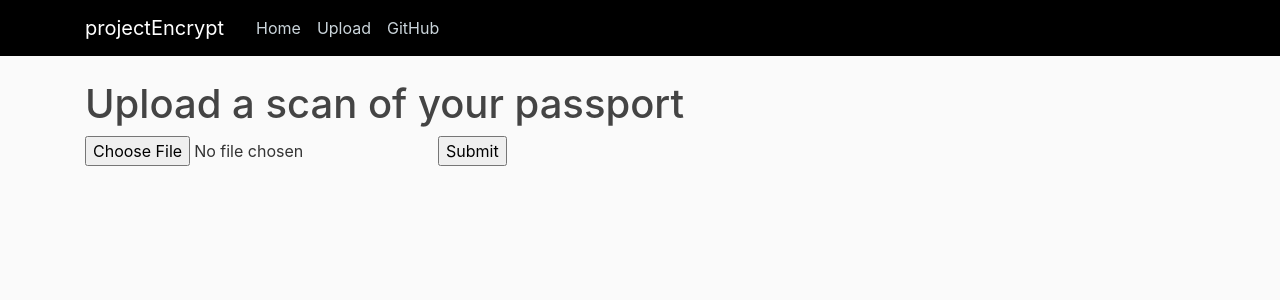
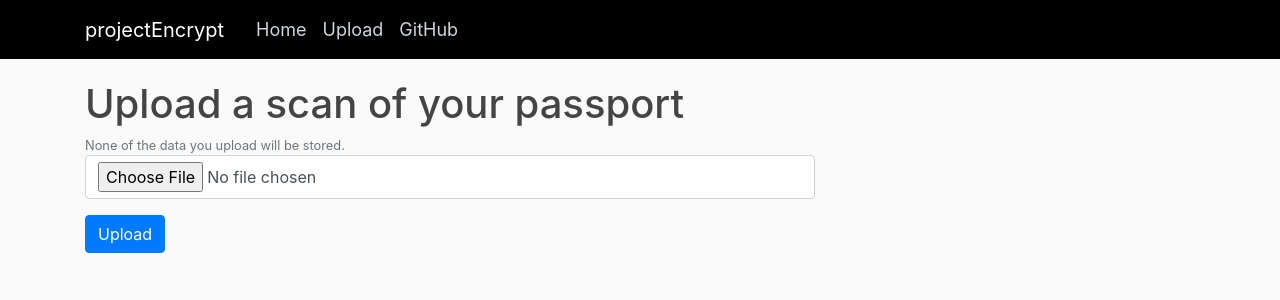
Before and after one commit to monkz11/projectEncrypt, a Flask app: page /upload in a window 1280 px wide. Shown: the top 300 px of the page. Run offline with Flask 3, Linux system fonts and the light colour scheme; some libraries are stand-ins or nearby versions.

Commit message:
Modified routes.py and HTML files - No longer saving user files, instead just reading directly from upload - Error handling for file upload added (eg. checks if file empty, no MRZ detected, etc) - Displays detected MRZ text and allows user to edit in case it made mistakes
Next step is to setup database and create map from MRZ to unique identifier

```diff
--- a/encrypt/routes.py
+++ b/encrypt/routes.py
@@ -3,7 +3,11 @@ from werkzeug.utils import secure_filename
 import cv2
 import os
 from encrypt import app
-from encrypt.passport_scan import drawMRZRectangle
+from encrypt.passport_scan import drawMRZRectangle, getMRZCoords, getMRZText
+import numpy as np
+import io
+from PIL import Image
+import base64
 
 # Each page on our website is accessed through a route in the form "website/route"
 # For example youtube.com/home youtube.com/trending etc...
@@ -18,18 +22,44 @@ def home():
 
 @app.route('/upload', methods=['GET', 'POST'])
 def upload_passport():
-    # Checks if we tried to upload something
     if request.method == 'POST':
-        # passport_img is defined in the html file... check there for more
-        file = request.files['passport_img']
-        # function that cleans up filename. eg. "my file name" becomes "my_file_name"
-        filename = secure_filename(file.filename)
-        upload_path = os.path.join('encrypt/static/uploads', filename)
-        scan_path = os.path.join('encrypt/static/scans', filename)
-        file.save(upload_path)
-        scan = drawMRZRectangle(cv2.imread(upload_path))
-        cv2.imwrite(scan_path, scan)
-        # Displays uploaded image on the page
-        return render_template('upload.html', title = "Upload", complete_scan=os.path.join('static/scans', filename))
-    # If nothing uploaded, render html without image
+        # Runs following branch if image is uploaded
+        if request.form.get('submit-button') == "img":
+            # passport_img is defined in the html file... check there for more
+            file = request.files.get('passport_img')
+            # If they submit with no file, just render normal page
+            if (not file):
+                return render_template('upload.html')
+            # Allows us to read image without saving it anywhere
+            file_content = file.read()
+            # Convert to numpy array, read to cv2, and find mrz
+            img = np.asarray(bytearray(file_content), dtype="uint8")
+            img = cv2.imdecode(img, cv2.IMREAD_COLOR)
+            # Get coords for mrz. If it fails, return type is None
+            try:
+                x,y,w,h = getMRZCoords(img)
+            except:
+                success_status = -1
+                return render_template('upload.html', title = "Upload", success_status = success_status)
+            success_status = 0
+            # If no failure, display the image
+            scan = cv2.rectangle(img, (x,y),(x+w, y+h),(0,255,0),2)
+            mrz = img[y:y + h, x:x + w]
+            mrz_text = getMRZText(mrz)
+            # Need to swap to RGB since cv2 uses BGR instead. If this is deleted, image colours r fucked
+            scan = cv2.cvtColor(scan, cv2.COLOR_BGR2RGB)
+            # Found on stackoverflow to display image without saving
+            img = Image.fromarray(scan.astype("uint8"))
+            rawBytes = io.BytesIO()
+            img.save(rawBytes, "JPEG")
+            rawBytes.seek(0)
+            img_base64 = base64.b64encode(rawBytes.getvalue()).decode('ascii')
+            mime = "image/jpeg"
+            uri = f"data:{mime};base64,{img_base64}"
+            return render_template('upload.html', title = "Upload", img_uri=uri, mrz_text = mrz_text, success_status = success_status)
+        if request.form.get('submit-button') == "mrz-text":
+            text = request.form.get('mrz-text')
+            print(text)
+            # TODO: Encrypt MRZ and add to DB
+            return f"<h1>Your data has been submitted!</h1>"
     return render_template('upload.html')
--- a/encrypt/static/styles.css
+++ b/encrypt/static/styles.css
@@ -4,9 +4,8 @@ body {
     margin-top: 5rem;
   }
 
-  h1, h2, h3, h4, h5, h6 {
+h1, h2, h3, h4, h5, h6, label {
   color: #444444;
-
 }
 
 .bg-steel {
@@ -15,6 +14,7 @@ body {
 
 .site-header .navbar-nav .nav-link {
   color: #cbd5db;
+  font-size: large;
 }
 
 .site-header .navbar-nav .nav-link:hover {
@@ -25,57 +25,17 @@ body {
   font-weight: 500;
 }
 
-  .content-section {
-    background: #ffffff;
-    padding: 10px 20px;
-    border: 1px solid #dddddd;
-    border-radius: 3px;
-    margin-bottom: 20px;
+#mrz-textarea
+{
+  width: 600px;
 }
 
-  .article-title {
-    color: #444444;
+#mrz-text-label
+{
+  font-size: large;
 }
 
-  a.article-title:hover {
-    color: #428bca;
-    text-decoration: none;
+.badge
+{
+  font-weight: lighter;
 }
-
-  .article-content {
-    white-space: pre-line;
-  }
-
-  .article-img {
-    height: 65px;
-    width: 65px;
-    margin-right: 16px;
-  }
-
-  .article-metadata {
-    padding-bottom: 1px;
-    margin-bottom: 4px;
-    border-bottom: 1px solid #e3e3e3
-  }
-
-  .article-metadata a:hover {
-    color: #333;
-    text-decoration: none;
-  }
-
-  .article-svg {
-    width: 25px;
-    height: 25px;
-    vertical-align: middle;
-  }
-
-  .account-img {
-    height: 125px;
-    width: 125px;
-    margin-right: 20px;
-    margin-bottom: 16px;
-  }
-
-  .account-heading {
-    font-size: 2.5rem;
-  }
--- a/encrypt/templates/layout.html
+++ b/encrypt/templates/layout.html
@@ -35,9 +35,6 @@
                 <a class="nav-item nav-link" href="{{ url_for('upload_passport') }}">Upload</a>
                 <a rel= "noreferrer noopener" target="_blank" class="nav-item nav-link" href="https://github.com/monkz11/projectEncrypt">GitHub</a>
               </div>
-            <!-- Navbar Right Side -->
-            <div class="navbar-nav">
-            </div>
           </div>
         </div>
       </nav>
--- a/encrypt/templates/upload.html
+++ b/encrypt/templates/upload.html
@@ -4,17 +4,29 @@
     returned by our python functions.
     Note that our upload_passport function in routes.py receives an argument called complete_scan if successful.
     The Jinja code says "if a picture is uploaded, show it, otherwise show 'Image will be rendered here'"-->
-    {% if complete_scan %}
-    <h1>MRZ Detected!</h1>
-    <img src="{{complete_scan}}">
-    {% else %}
+
     <h1>Upload a scan of your passport</h1>
+    <!-- action defines where the form sends the data. in this case it sends it to the function
+    in routes.py called "upload_passport" -->
+    <form action="{{ url_for('upload_passport') }}" enctype="multipart/form-data" method="POST">
+        <div class="mb-3">
+            <small class="form-text text-muted">None of the data you upload will be stored.</small>
+            <input class="form-control" name="passport_img" type="file" id="formFile">
+        </div>
+        <button name="submit-button" value="img" type="submit" class="btn btn-primary mb-2">Upload</button>
+    </form>
+    {% if success_status == 0 %}
+    <h1><span class="badge badge badge-success">MRZ Detected</span></h1>
+    <img src="{{img_uri}}">
+    <form action="{{ url_for('upload_passport') }}" enctype="multipart/form-data" method="POST">
+        <div class="form-group">
+            <h5><span class="badge badge-secondary">MRZ Text</span></h5>
+            <textarea name="mrz-text" class="form-control" id="mrz-textarea" rows="3" cols="300">{{ mrz_text }}</textarea>
+        </div>
+        <button name="submit-button" value="mrz-text" type="submit" class="btn btn-primary mb-2">Submit MRZ</button>
+    </form>
+    {% elif success_status == -1 %}
+        <h1><span class="badge badge-danger">MRZ Not Found. Please Try Again with Another Image.</span></h1>
     {% endif %}
-        <!-- action defines where the form sends the data. in this case it sends it to the function
-        in routes.py called "upload_passport" -->
-    <form action="{{ url_for('upload_passport') }}" enctype="multipart/form-data" method="POST">
-        <input name="passport_img" type="file"/>
-        <label></label>
-        <input type="submit" />
-    </form>
+
 {% endblock content %}
```
Also changed, not shown: encrypt/templates/home.html (+10 -1 lines), encrypt/static/Images/scanned_passport.png (added), encrypt/static/uploads/uae.jpg (deleted). Lines whose indentation alone changed are shown as unchanged.
